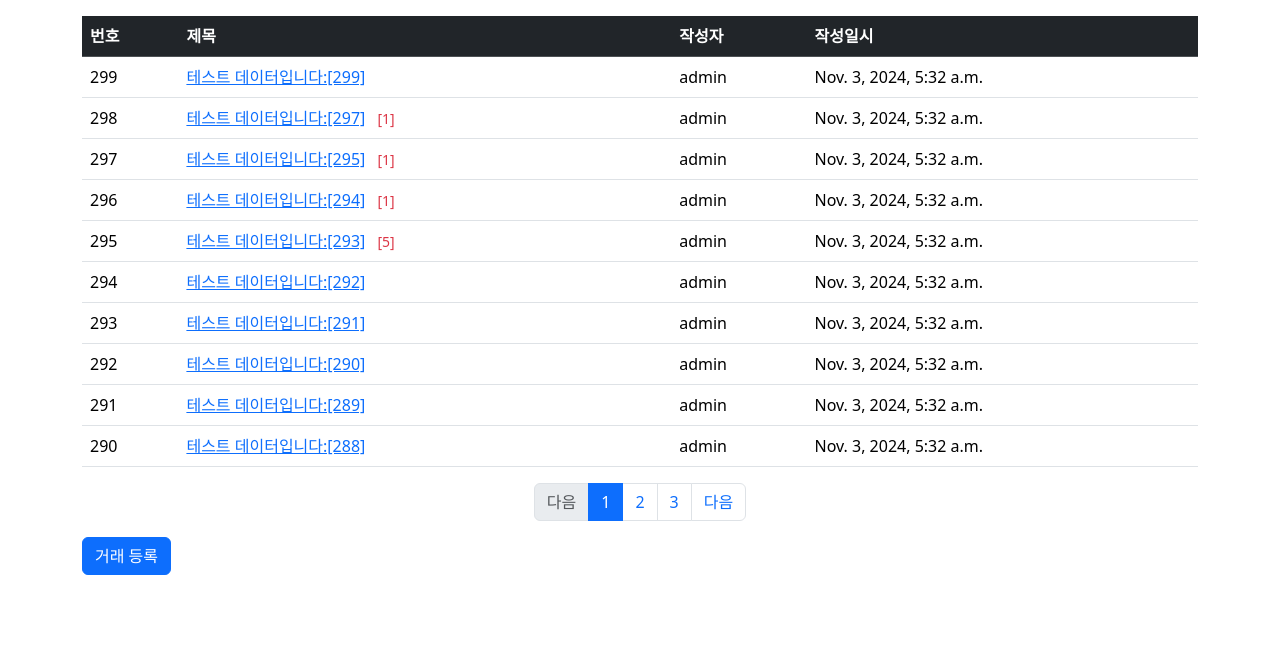
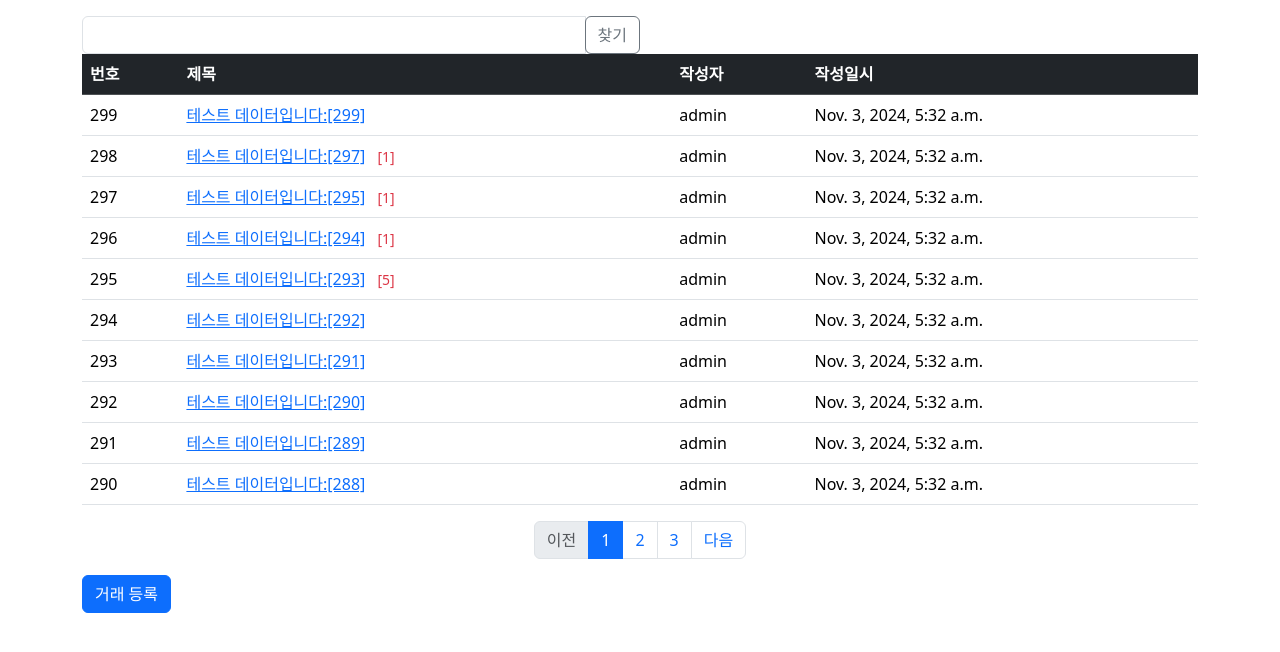
Before and after one commit to BigFlat98/tryalone2, a Django app: page /trade/ in a window 1280 px wide. Shown: the part 97-749 px from the top of the page. Run offline with Django 5.2, Linux system fonts and the light colour scheme; data comes from the database, SQL or seed files in the repository; both versions use the stored data as it was after the commit.

Commit message:
add search function

```diff
--- a/templates/trade/question_detail.html
+++ b/templates/trade/question_detail.html
@@ -1,6 +1,7 @@
 {% extends 'base.html' %}
 {% block title %}{{ question.subject }} - NewProject{% endblock %}
 
+{% load trade_filter %}
 {% block content %}
     <div class="container my-3">
         {% if messages %}
@@ -17,7 +18,7 @@
         <h2 class="border-bottom py-2">{{ question.subject }}</h2>
         <div class="card my-3">
             <div class="card-body">
-                <div class="card-text" style="white-space: pre-line;">{{ question.content }}</div>
+                <div class="card-text" style="white-space: pre-line;">{{ question.content|mark }}</div>
                 <div class="d-flex justify-content-end">
                     <div class="badge bg-light text-dark p-2">
                         {{ question.author.username }}
@@ -44,9 +45,10 @@
         <!-- 답변 -->
         <h5 class="border-bottom my-3 py-2">{{ question.answer_set.count }}개의 답변이 있습니다.</h5>
         {% for answer in question.answer_set.all %}
+            <a id="answer_{{answer.id}}"></a>
             <div class="card my-3">
                 <div class="card-body">
-                    <div class="card-text" style="white-space: pre-line;">{{ answer.content }}</div>
+                    <div class="card-text" style="white-space: pre-line;">{{ answer.content|mark }}</div>
                     <div class="d-flex justify-content-end">
                         <div class="badge bg-light text-dark p-2">
                             {{ answer.author.username }}
--- a/templates/trade/question_list.html
+++ b/templates/trade/question_list.html
@@ -3,6 +3,18 @@
 {% block title %}거래 목록 - NewProject{% endblock %}
 
 {% block content %}
+    <div class="col-6">
+        <div class="input-group">
+            <input type="text" id="search_kw" class="form-control" value="{{ kw|default_if_none:'' }}">
+            <div class="input-group-append">
+                <button class="btn btn-outline-secondary" type="button" id="btn_search">찾기</button>
+            </div>
+        </div>
+        <form id="searchForm" method="get" action="{% url 'trade:trade_list' %}">
+            <input type="hidden" id="kw" name="kw" value="{{ kw|default_if_none:'' }}">
+            <input type="hidden" id="page" name="page" value="{{ page }}">
+        </form>
+    </div>
     <table class="table">
         <thead>
             <tr class="table-dark">
@@ -40,11 +52,11 @@
     <ul class="pagination justify-content-center">
         {% if question_list.has_previous %}
         <li class="page-item">
-            <a class="page-link" href="?page={{ question_list.previous_page_number }}">다음</a>
+            <a class="page-link" href="javascript:void(0)" data-page="{{ question_list.previous_page_number }}">이전</a>
         </li>
         {% else %}
         <li class="page-item disabled">
-            <a class="page-link" tabindex="-1" aria-disabled="true" href="#">다음</a>
+            <a class="page-link" tabindex="-1" aria-disabled="true" href="#">이전</a>
         </li>
         {% endif %}
 
@@ -52,11 +64,11 @@
             {% if page_number >= question_list.number|add:-2 and page_number <= question_list.number|add:2%}
                 {% if page_number == question_list.number %}
                     <li class="page-item active" aria-current="page">
-                        <a class="page-link" href="?page={{ page_number }}">{{ page_number }}</a>
+                        <a class="page-link" href="javascript:void(0)" data-page="{{ page_number }}">{{ page_number }}</a>
                     </li>
                 {% else %}
                     <li class="page-item">
-                        <a class="page-link" href="?page={{ page_number }}">{{ page_number }}</a>
+                        <a class="page-link" href="javascript:void(0)" data-page="{{ page_number }}">{{ page_number }}</a>
                     </li>
                 {% endif %}
             {% endif %}
@@ -64,7 +76,7 @@
 
         {% if question_list.has_next %}
         <li class="page-item">
-            <a class="page-link" href="?page={{ question_list.next_page_number }}">다음</a>
+            <a class="page-link" href="javascript:void(0)" data-page="{{ question_list.next_page_number }}">다음</a>
         </li>
         {% else %}
         <li class="page-item disabled">
@@ -75,3 +87,21 @@
     </ul>
     <a href="{% url 'trade:question_create' %}" class='btn btn-primary'>거래 등록</a>
 {% endblock %}
+
+{% block extra-script %}
+<script type='text/javascript'>
+    const page_elements = document.getElementsByClassName("page-link");
+    Array.from(page_elements).forEach(function(element) {
+        element.addEventListener('click', function() {
+            document.getElementById('page').value = this.dataset.page;
+            document.getElementById('searchForm').submit();
+        });
+    });
+    const btn_search = document.getElementById("btn_search");
+    btn_search.addEventListener('click', function() {
+        document.getElementById('kw').value = document.getElementById('search_kw').value;
+        document.getElementById('page').value = 1;  // 검색 버튼 클릭 시 1페이지부터 조회
+        document.getElementById('searchForm').submit();
+    });
+</script>
+{% endblock %}
--- a/trade/templatetags/trade_filter.py
+++ b/trade/templatetags/trade_filter.py
@@ -1,6 +1,12 @@
 from django import template
-
+from django.utils.safestring import mark_safe
+import markdown
 register = template.Library()
 @register.filter
 def sub(value, arg):
     return value - arg
+
+@register.filter
+def mark(value):
+    extensions = ["nl2br", "fenced_code"]
+    return mark_safe(markdown.markdown(value, extensions=extensions))
--- a/trade/views/base_view.py
+++ b/trade/views/base_view.py
@@ -1,14 +1,24 @@
 from django.shortcuts import render, get_object_or_404
 from ..models import Question
 from django.core.paginator import Paginator
+from django.db.models import Q
 
 # Create your views here.
 def trade_list(request):
     page = request.GET.get('page','1')
+    kw = request.GET.get('kw', '')
     question_list = Question.objects.order_by('-create_date')
+    if kw:
+        question_list = question_list.filter(
+        Q(subject__icontains=kw) |  # 제목 검색
+        Q(content__icontains=kw) |  # 질문 내용 검색
+        Q(answer__content__icontains=kw) |  # 답변 내용 검색
+        Q(author__username__icontains=kw) |  # 질문 작성자 검색
+        Q(answer__author__username__icontains=kw)  # 답변 작성자 검색
+    ).distinct()
     paginator = Paginator(question_list,10)
     page_obj = paginator.get_page(page)
-    return render(request, "trade/question_list.html", {"question_list":page_obj})
+    return render(request, "trade/question_list.html", {"question_list":page_obj,'page':page,'kw':kw})
 
 def detail(request,question_id):
     question = get_object_or_404(Question, pk=question_id)
```
Also changed, not shown: trade/views/answer_view.py (+4 -3 lines), db.sqlite3.
